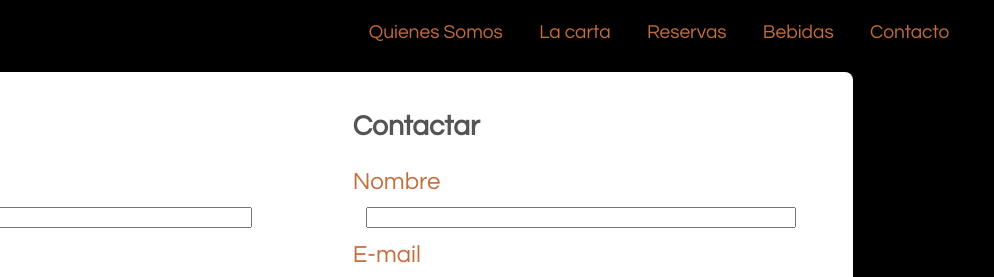
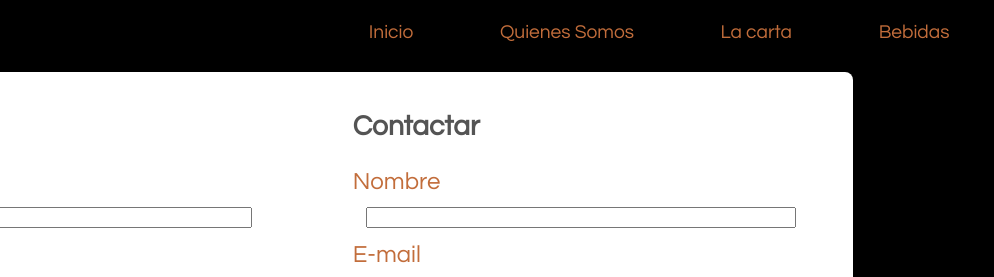
Before and after one commit to richiaub/restaurante-mamma-roma, a plain HTML site: page reserva.html in a window 1280 px wide. Shown: the top 277 px of the page, 286-1280 px from the left. Drawn offline with Linux system fonts and the light colour scheme.

Commit message:
puliendo detalles

```diff
--- a/reserva.html
+++ b/reserva.html
@@ -10,15 +10,13 @@
 <body>
 <header class="header">
 <figure class="figure">
-<img class="logo" src="img/Mammaroma-testata-e1448755939776.png" width="150px" height="auto"></img></figure>
+<a href="index.html"><img class="logo" src="img/Mammaroma-testata-e1448755939776.png" width="150px" height="auto"></img></a></figure>
 <nav class="navHeader">
 <ul class="liHead">
-
+	<li class="elLi"><a class="link" href="index.html">Inicio</a></li>
 	<li class="elLi "><a class="link" href="quienes.html">Quienes Somos</a></li>
 	<li class="elLi "><a class="link" href="carta.html">La carta</a></li>
-	<li class="elLi">Reservas</li>
-	<li class="elLi">Bebidas</li>
-	<li class="elLi">Contacto</li>
+	<li class="elLi "><a class="link" href="bebidas.html">Bebidas</a></li>
 </ul>
 </nav>
 </header>
```
